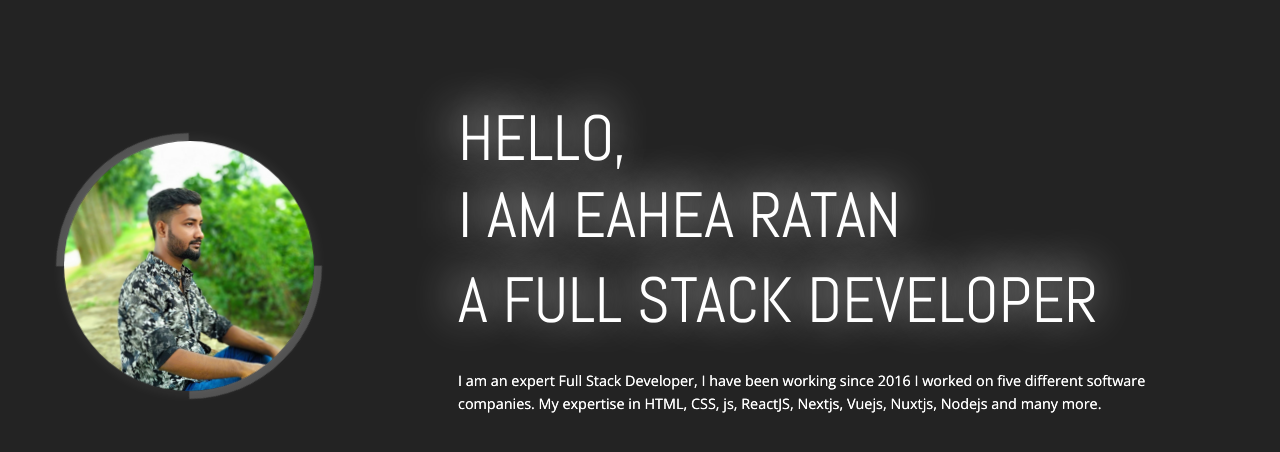
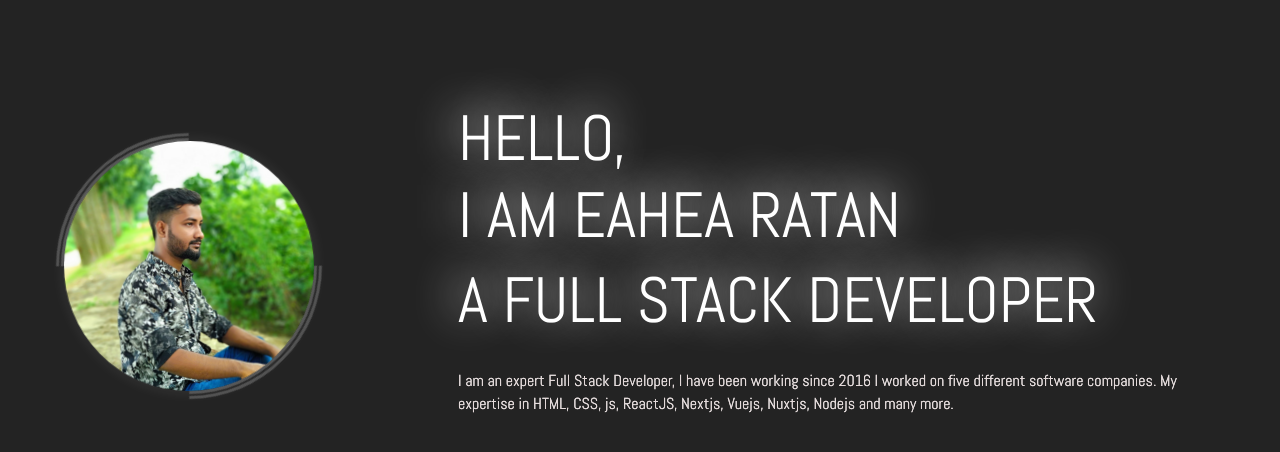
Before and after one commit to iamrashed01/myportfolio, a React (Create React App) app in the folder client/: page / in a window 1280 px wide. Shown: the top 452 px of the page. Built offline with nearby package versions, Linux system fonts and the light colour scheme.

Commit message:
FIX: hero design fix

```diff
--- a/client/src/components/heroArea/index.js
+++ b/client/src/components/heroArea/index.js
@@ -4,7 +4,6 @@ import authorImage from "../../images/eahea.jpg";
 const HeroArea = () => {
   return (
     <div className="heroArea">
-      <>
       <Row className="align-items-center">
         <Col xs="12" md="4">
           <div className="authorImageArea">
@@ -22,13 +21,12 @@ const HeroArea = () => {
             <p>
               I am an expert Full Stack Developer, I have been working since
               2016 I worked on five different software companies. My expertise
-                in HTML, CSS, js, ReactJS, Nextjs, Vuejs, Nuxtjs, Nodejs and
-                many more.
+              in HTML, CSS, js, ReactJS, Nextjs, Vuejs, Nuxtjs, Nodejs and many
+              more.
             </p>
           </div>
         </Col>
       </Row>
-      </>
     </div>
   );
 };
--- a/client/src/styles/master.scss
+++ b/client/src/styles/master.scss
@@ -55,7 +55,7 @@ img {
         width: $authorImageContentWidth;
         z-index: 9;
         border-radius: 50%;
-        border: $cicleBorderWidth solid $circleBorderColor;
+        border: $cicleBorderWidth double $circleBorderColor;
         border-right-color: transparent;
         border-left-color: transparent;
         animation: rotatecontinues infinite 3s ease-in-out forwards;
@@ -84,8 +84,12 @@ img {
     }
     p {
       margin-top: 2rem;
-      font-size: 0.9rem;
+      font-size: 1rem;
       line-height: 1.4rem;
+      color: #e4d9d9;
+      font-weight: 100;
+      font-family: $fontScondary;
+      // letter-spacing: 0.1rem;
       animation: shadow 1s ease-in-out 0s forwards;
     }
   }
```
Lines whose indentation alone changed are shown as unchanged.
